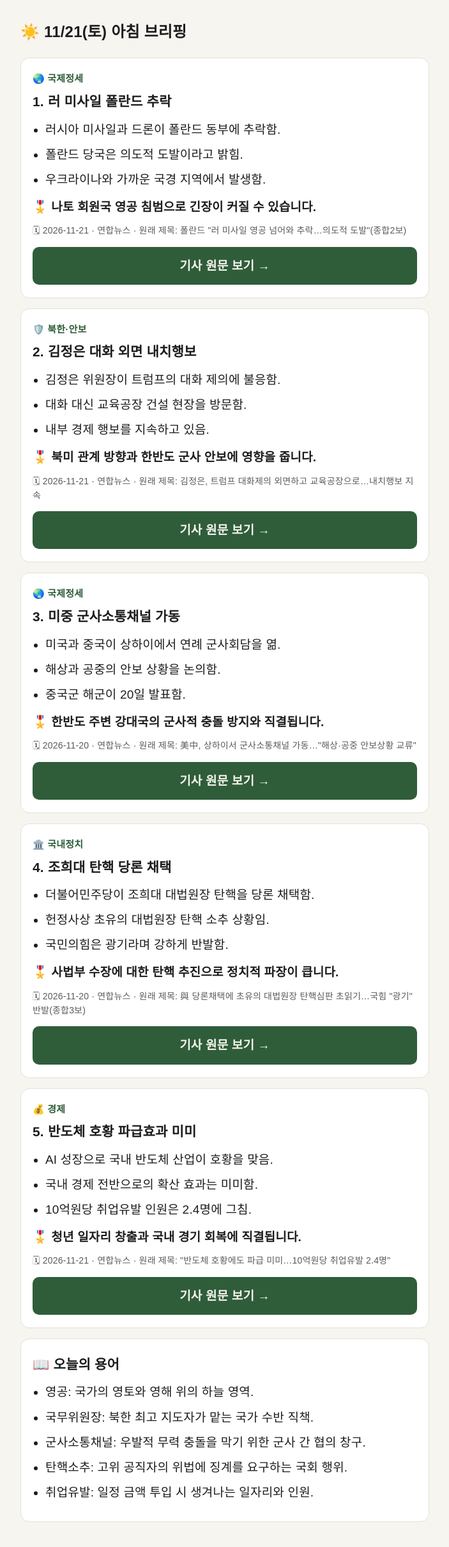
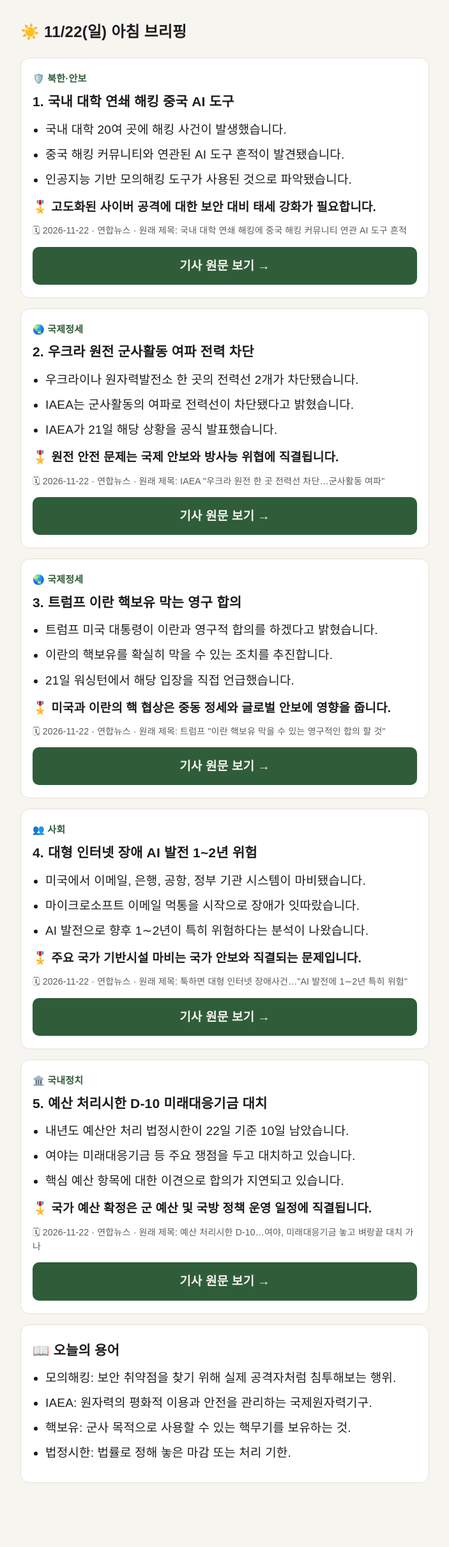
Before and after one commit to jyynet03/military-news-bot, a plain HTML site: page docs/index.html in a window 1280 px wide. Shown: the whole page at 64% size, without its empty margins (288-991 px from the left). After the commit the page ends 2382 px from the top, so only its background shows below. Drawn offline with Linux system fonts and the light colour scheme.

Commit message:
기록: 2026-11-22 브리핑

```diff
--- a/data/state.json
+++ b/data/state.json
@@ -1,12 +1,12 @@
 {
   "gemini_usage": {
-    "date": "2026-11-21",
+    "date": "2026-11-22",
     "calls": 2
   },
   "kakao_refresh": {
     "fp": "74fdaf00",
     "first_seen": "2026-11-11"
   },
-  "last_sent_date": "2026-11-21",
-  "last_sent_at": "09:08:33"
+  "last_sent_date": "2026-11-22",
+  "last_sent_at": "08:50:01"
 }
--- a/docs/index.html
+++ b/docs/index.html
@@ -1,7 +1,7 @@
 <!doctype html>
 <html lang="ko"><head><meta charset="utf-8">
 <meta name="viewport" content="width=device-width,initial-scale=1">
-<title>아침 브리핑 2026-11-21</title>
+<title>아침 브리핑 2026-11-22</title>
 <style>
 :root{--bg:#f7f5ef;--card:#fff;--ink:#1d1d1f;--sub:#5b5b60;--acc:#2f5d3a;--line:#e3e0d6}
 @media (prefers-color-scheme:dark){:root{--bg:#16181a;--card:#202326;--ink:#ececec;--sub:#a5a8ad;--acc:#8fc79b;--line:#33373b}}
@@ -14,40 +14,40 @@ h1{font-size:24px;margin:8px 0 18px} h2{font-size:21px;line-height:1.5;margin:6p
 .btn{display:block;text-align:center;background:var(--acc);color:var(--bg);text-decoration:none;font-weight:700;padding:12px;border-radius:10px}
 .warn{background:#fff3cd;color:#5c4400;padding:10px 14px;border-radius:10px;font-size:16px}
 </style></head><body><main>
-<h1>☀️ 11/21(토) 아침 브리핑</h1>
-<section class="card">
-  <div class="cat">🌏 국제정세</div>
-  <h2>1. 러 미사일 폴란드 추락</h2>
-  <ul><li>러시아 미사일과 드론이 폴란드 동부에 추락함.</li><li>폴란드 당국은 의도적 도발이라고 밝힘.</li><li>우크라이나와 가까운 국경 지역에서 발생함.</li></ul><p class="why">🎖️ 나토 회원국 영공 침범으로 긴장이 커질 수 있습니다.</p>
-  <p class="meta">🗓 2026-11-21 · 연합뉴스 · 원래 제목: 폴란드 &quot;러 미사일 영공 넘어와 추락…의도적 도발&quot;(종합2보)</p>
-  <a class="btn" href="https://www.yna.co.kr/view/AKR20261120171452082" target="_blank" rel="noopener">기사 원문 보기 →</a>
-</section>
+<h1>☀️ 11/22(일) 아침 브리핑</h1>
 <section class="card">
   <div class="cat">🛡️ 북한·안보</div>
-  <h2>2. 김정은 대화 외면 내치행보</h2>
-  <ul><li>김정은 위원장이 트럼프의 대화 제의에 불응함.</li><li>대화 대신 교육공장 건설 현장을 방문함.</li><li>내부 경제 행보를 지속하고 있음.</li></ul><p class="why">🎖️ 북미 관계 방향과 한반도 군사 안보에 영향을 줍니다.</p>
-  <p class="meta">🗓 2026-11-21 · 연합뉴스 · 원래 제목: 김정은, 트럼프 대화제의 외면하고 교육공장으로…내치행보 지속</p>
-  <a class="btn" href="https://www.yna.co.kr/view/AKR20261121011800504" target="_blank" rel="noopener">기사 원문 보기 →</a>
+  <h2>1. 국내 대학 연쇄 해킹 중국 AI 도구</h2>
+  <ul><li>국내 대학 20여 곳에 해킹 사건이 발생했습니다.</li><li>중국 해킹 커뮤니티와 연관된 AI 도구 흔적이 발견됐습니다.</li><li>인공지능 기반 모의해킹 도구가 사용된 것으로 파악됐습니다.</li></ul><p class="why">🎖️ 고도화된 사이버 공격에 대한 보안 대비 태세 강화가 필요합니다.</p>
+  <p class="meta">🗓 2026-11-22 · 연합뉴스 · 원래 제목: 국내 대학 연쇄 해킹에 중국 해킹 커뮤니티 연관 AI 도구 흔적</p>
+  <a class="btn" href="https://www.yna.co.kr/view/AKR20261120131200017" target="_blank" rel="noopener">기사 원문 보기 →</a>
 </section>
 <section class="card">
   <div class="cat">🌏 국제정세</div>
-  <h2>3. 미중 군사소통채널 가동</h2>
-  <ul><li>미국과 중국이 상하이에서 연례 군사회담을 엶.</li><li>해상과 공중의 안보 상황을 논의함.</li><li>중국군 해군이 20일 발표함.</li></ul><p class="why">🎖️ 한반도 주변 강대국의 군사적 충돌 방지와 직결됩니다.</p>
-  <p class="meta">🗓 2026-11-20 · 연합뉴스 · 원래 제목: 美中, 상하이서 군사소통채널 가동…&quot;해상·공중 안보상황 교류&quot;</p>
-  <a class="btn" href="https://www.yna.co.kr/view/AKR20261120170400083" target="_blank" rel="noopener">기사 원문 보기 →</a>
+  <h2>2. 우크라 원전 군사활동 여파 전력 차단</h2>
+  <ul><li>우크라이나 원자력발전소 한 곳의 전력선 2개가 차단됐습니다.</li><li>IAEA는 군사활동의 여파로 전력선이 차단됐다고 밝혔습니다.</li><li>IAEA가 21일 해당 상황을 공식 발표했습니다.</li></ul><p class="why">🎖️ 원전 안전 문제는 국제 안보와 방사능 위협에 직결됩니다.</p>
+  <p class="meta">🗓 2026-11-22 · 연합뉴스 · 원래 제목: IAEA &quot;우크라 원전 한 곳 전력선 차단…군사활동 여파&quot;</p>
+  <a class="btn" href="https://www.yna.co.kr/view/AKR20261122001400099" target="_blank" rel="noopener">기사 원문 보기 →</a>
+</section>
+<section class="card">
+  <div class="cat">🌏 국제정세</div>
+  <h2>3. 트럼프 이란 핵보유 막는 영구 합의</h2>
+  <ul><li>트럼프 미국 대통령이 이란과 영구적 합의를 하겠다고 밝혔습니다.</li><li>이란의 핵보유를 확실히 막을 수 있는 조치를 추진합니다.</li><li>21일 워싱턴에서 해당 입장을 직접 언급했습니다.</li></ul><p class="why">🎖️ 미국과 이란의 핵 협상은 중동 정세와 글로벌 안보에 영향을 줍니다.</p>
+  <p class="meta">🗓 2026-11-22 · 연합뉴스 · 원래 제목: 트럼프 &quot;이란 핵보유 막을 수 있는 영구적인 합의 할 것&quot;</p>
+  <a class="btn" href="https://www.yna.co.kr/view/AKR20261122001000071" target="_blank" rel="noopener">기사 원문 보기 →</a>
+</section>
+<section class="card">
+  <div class="cat">👥 사회</div>
+  <h2>4. 대형 인터넷 장애 AI 발전 1~2년 위험</h2>
+  <ul><li>미국에서 이메일, 은행, 공항, 정부 기관 시스템이 마비됐습니다.</li><li>마이크로소프트 이메일 먹통을 시작으로 장애가 잇따랐습니다.</li><li>AI 발전으로 향후 1∼2년이 특히 위험하다는 분석이 나왔습니다.</li></ul><p class="why">🎖️ 주요 국가 기반시설 마비는 국가 안보와 직결되는 문제입니다.</p>
+  <p class="meta">🗓 2026-11-22 · 연합뉴스 · 원래 제목: 툭하면 대형 인터넷 장애사건…&quot;AI 발전에 1∼2년 특히 위험&quot;</p>
+  <a class="btn" href="https://www.yna.co.kr/view/AKR20261122007900009" target="_blank" rel="noopener">기사 원문 보기 →</a>
 </section>
 <section class="card">
   <div class="cat">🏛️ 국내정치</div>
-  <h2>4. 조희대 탄핵 당론 채택</h2>
-  <ul><li>더불어민주당이 조희대 대법원장 탄핵을 당론 채택함.</li><li>헌정사상 초유의 대법원장 탄핵 소추 상황임.</li><li>국민의힘은 광기라며 강하게 반발함.</li></ul><p class="why">🎖️ 사법부 수장에 대한 탄핵 추진으로 정치적 파장이 큽니다.</p>
-  <p class="meta">🗓 2026-11-20 · 연합뉴스 · 원래 제목: 與 당론채택에 초유의 대법원장 탄핵심판 초읽기…국힘 &quot;광기&quot; 반발(종합3보)</p>
-  <a class="btn" href="https://www.yna.co.kr/view/AKR20261120106953001" target="_blank" rel="noopener">기사 원문 보기 →</a>
-</section>
-<section class="card">
-  <div class="cat">💰 경제</div>
-  <h2>5. 반도체 호황 파급효과 미미</h2>
-  <ul><li>AI 성장으로 국내 반도체 산업이 호황을 맞음.</li><li>국내 경제 전반으로의 확산 효과는 미미함.</li><li>10억원당 취업유발 인원은 2.4명에 그침.</li></ul><p class="why">🎖️ 청년 일자리 창출과 국내 경기 회복에 직결됩니다.</p>
-  <p class="meta">🗓 2026-11-21 · 연합뉴스 · 원래 제목: &quot;반도체 호황에도 파급 미미…10억원당 취업유발 2.4명&quot;</p>
-  <a class="btn" href="https://www.yna.co.kr/view/AKR20261120167400002" target="_blank" rel="noopener">기사 원문 보기 →</a>
-</section><section class="card"><h2>📖 오늘의 용어</h2><ul><li>영공: 국가의 영토와 영해 위의 하늘 영역.</li><li>국무위원장: 북한 최고 지도자가 맡는 국가 수반 직책.</li><li>군사소통채널: 우발적 무력 충돌을 막기 위한 군사 간 협의 창구.</li><li>탄핵소추: 고위 공직자의 위법에 징계를 요구하는 국회 행위.</li><li>취업유발: 일정 금액 투입 시 생겨나는 일자리와 인원.</li></ul></section>
+  <h2>5. 예산 처리시한 D-10 미래대응기금 대치</h2>
+  <ul><li>내년도 예산안 처리 법정시한이 22일 기준 10일 남았습니다.</li><li>여야는 미래대응기금 등 주요 쟁점을 두고 대치하고 있습니다.</li><li>핵심 예산 항목에 대한 이견으로 합의가 지연되고 있습니다.</li></ul><p class="why">🎖️ 국가 예산 확정은 군 예산 및 국방 정책 운영 일정에 직결됩니다.</p>
+  <p class="meta">🗓 2026-11-22 · 연합뉴스 · 원래 제목: 예산 처리시한 D-10…여야, 미래대응기금 놓고 벼랑끝 대치 가나</p>
+  <a class="btn" href="https://www.yna.co.kr/view/AKR20261121048200001" target="_blank" rel="noopener">기사 원문 보기 →</a>
+</section><section class="card"><h2>📖 오늘의 용어</h2><ul><li>모의해킹: 보안 취약점을 찾기 위해 실제 공격자처럼 침투해보는 행위.</li><li>IAEA: 원자력의 평화적 이용과 안전을 관리하는 국제원자력기구.</li><li>핵보유: 군사 목적으로 사용할 수 있는 핵무기를 보유하는 것.</li><li>법정시한: 법률로 정해 놓은 마감 또는 처리 기한.</li></ul></section>
 </main></body></html>
```
Also changed, not shown: data/history.json (+30 -0 lines), docs/2026-11-22.html (added, +53 -0 lines).
